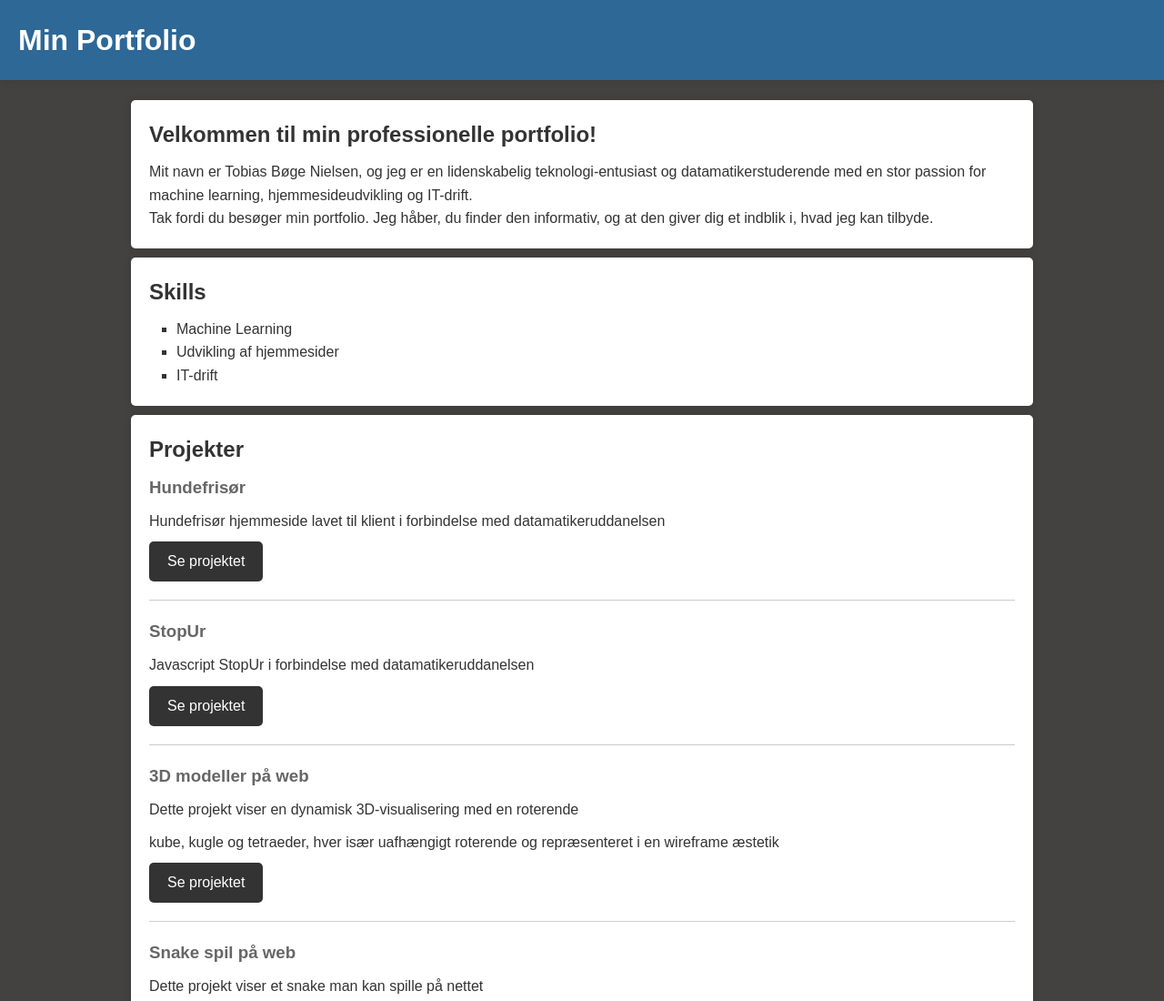
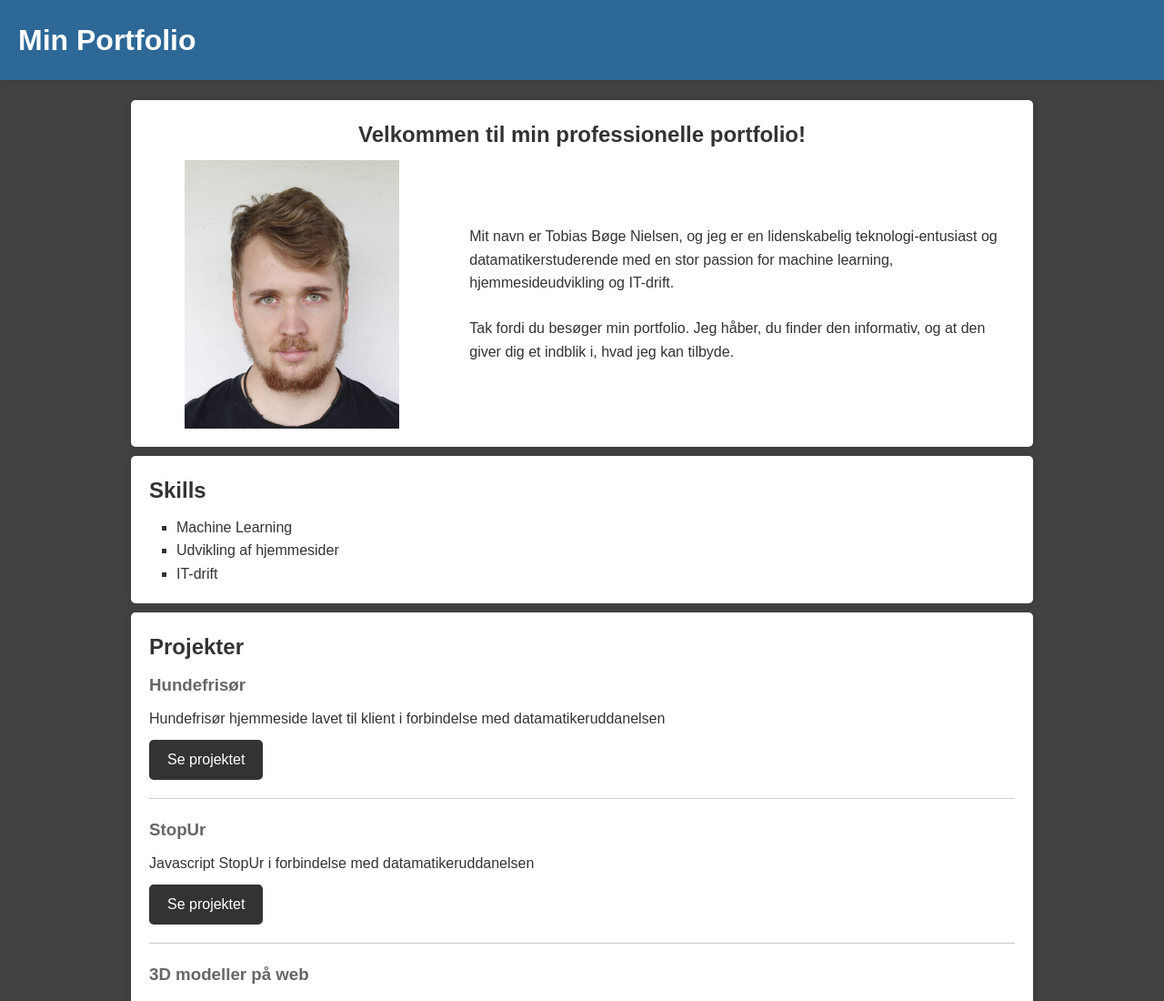
Before and after one commit to Toby-byte/Toby-byte.github.io, a plain HTML site: page index.html in a window 1280 px wide. Shown: the top 1100 px of the page at 91% size. Drawn offline with Linux system fonts and the light colour scheme.

Commit message:
Added picture and text

```diff
--- a/index.html
+++ b/index.html
@@ -12,10 +12,22 @@
 
 	<main>
 		<section id="om-mig" class="section">
-			<h2>Velkommen til min professionelle portfolio!</h2>
-			<p>Mit navn er Tobias Bøge Nielsen, og jeg er en lidenskabelig teknologi-entusiast og datamatikerstuderende med en stor passion for machine learning, hjemmesideudvikling og IT-drift.</p>
-			<p>Tak fordi du besøger min portfolio. Jeg håber, du finder den informativ, og at den giver dig et indblik i, hvad jeg kan tilbyde.</p>
+			<div class="content">
+				<h2 class="First-header">Velkommen til min professionelle portfolio!</h2>
+				<div class="text-and-image">
+					<div class="image-container">
+						<img class="image" src="Billede_til_ansøgninger.jpg" alt="Your image description">
+					</div>
+					<div class="text">
+						<p>Mit navn er Tobias Bøge Nielsen, og jeg er en lidenskabelig teknologi-entusiast og datamatikerstuderende med en stor passion for machine learning, hjemmesideudvikling og IT-drift.</p>
+						<br>
+						<p>Tak fordi du besøger min portfolio. Jeg håber, du finder den informativ, og at den giver dig et indblik i, hvad jeg kan tilbyde.</p>
+					</div>
+				</div>
+			</div>
 		</section>
+
+
 
 		<section id="om-mig" class="section">
 			<h2>Skills</h2>
--- a/pynt v2.css
+++ b/pynt v2.css
@@ -35,6 +35,10 @@ header h1 {
 	float: left;
 }
 
+.First-header {
+	text-align: center;
+}
+
 nav ul {
 	list-style-type: none;
 	margin: 0;
@@ -57,7 +61,6 @@ nav ul li a:hover {
 	color: #207cba;
 	border-radius: 5px;
 }
-
 
 nav li {
 	margin-right: 20px;
@@ -83,6 +86,49 @@ main {
 	padding: 20px;
 }
 
+.content {
+    display: flex;
+    flex-direction: column;
+}
+
+.text-and-image {
+    display: flex;
+    flex-wrap: wrap;
+    justify-content: space-between;
+    align-items: center;
+}
+
+.text {
+    flex: 1 0 60%;
+	margin-left: 4%;
+}
+
+.image-container {
+    flex: 1 0 30%;
+    max-width: 100%;
+    display: flex;
+    justify-content: center;
+}
+
+.image {
+    width: 75%;
+    height: auto;
+}
+
+@media (max-width: 768px) {
+    .text-and-image {
+        flex-direction: column;
+    }
+
+    .text, .image-container {
+        flex: 1 0 100%;
+    }
+
+    .image {
+        max-width: 80%;
+		margin-bottom: 5%;
+    }
+}
 section {
 	margin-bottom: 40px;
 }
```
Also changed, not shown: Billede_til_ansøgninger.jpg (added).
